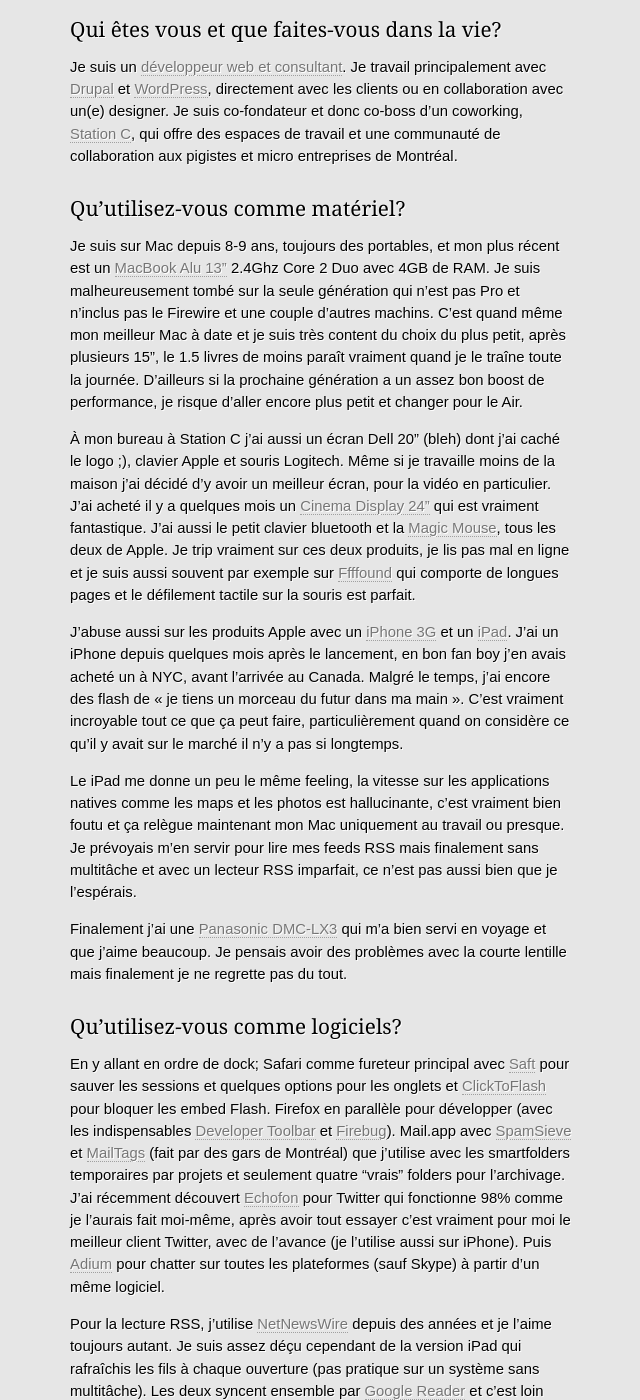
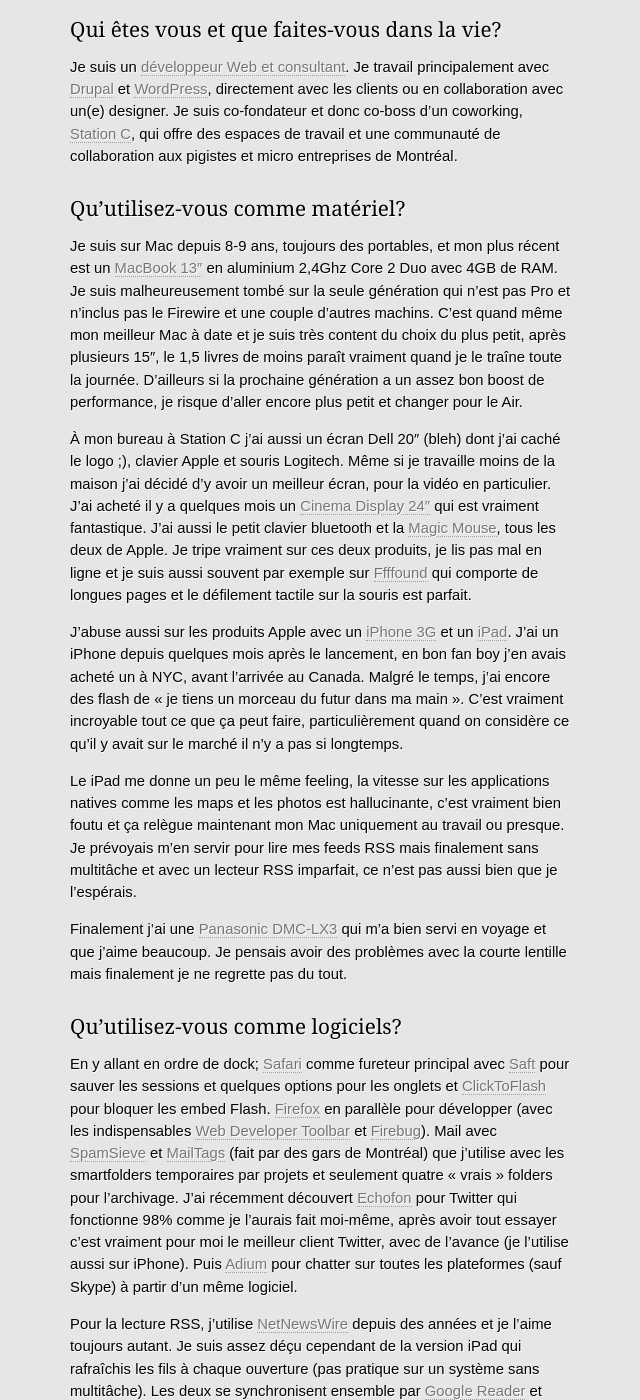
Before and after one commit to remi/utilise.ca, a Jekyll site: the page built from _posts/2010-04-20-patricktanguay.markdown, in a window 1280 px wide and 1400 px high, scrolled down 538 px. Shown: the whole window, without its empty margins (319-959 px from the left). Built offline with Jekyll 4.4.1, drawn with Linux system fonts in a browser that asks for light colours; Markdown is read by kramdown in place of the engine named in the settings; some of the changed text lies outside the part shown.

Commit message:
Fix typos and links for Patrick Tanguay

```diff
--- a/_posts/2010-04-20-patricktanguay.markdown
+++ b/_posts/2010-04-20-patricktanguay.markdown
@@ -7,34 +7,34 @@
 
 ## Qui êtes vous et que faites-vous dans la vie?
 
-Je suis un [développeur web et consultant](http://tasteofblue.ca/). Je travail principalement avec [Drupal](http://drupal.org/) et [WordPress](http://wordpress.org/), directement avec les clients ou en collaboration avec un(e) designer. Je suis co-fondateur et donc co-boss d'un coworking, [Station C](http://station-c.com/), qui offre des espaces de travail et une communauté de collaboration aux pigistes et micro entreprises de Montréal.
+Je suis un [développeur Web et consultant](http://tasteofblue.ca/). Je travail principalement avec [Drupal](http://drupal.org/) et [WordPress](http://wordpress.org/), directement avec les clients ou en collaboration avec un(e) designer. Je suis co-fondateur et donc co-boss d’un coworking, [Station C](http://station-c.com/), qui offre des espaces de travail et une communauté de collaboration aux pigistes et micro entreprises de Montréal.
 
 ## Qu’utilisez-vous comme matériel?
 
-Je suis sur Mac depuis 8-9 ans, toujours des portables, et mon plus récent est un [MacBook Alu 13"](http://www.apple.com/ca/macbookpro/) 2.4Ghz Core 2 Duo avec 4GB de RAM. Je suis malheureusement tombé sur la seule génération qui n'est pas Pro et n'inclus pas le Firewire et une couple d'autres machins. C'est quand même mon meilleur Mac à date et je suis très content du choix du plus petit, après plusieurs 15", le 1.5 livres de moins paraît vraiment quand je le traîne toute la journée. D'ailleurs si la prochaine génération a un assez bon boost de performance, je risque d'aller encore plus petit et changer pour le Air.
+Je suis sur Mac depuis 8-9 ans, toujours des portables, et mon plus récent est un [MacBook 13″](http://www.apple.com/ca/macbookpro/) en aluminium 2,4Ghz Core 2 Duo avec 4GB de RAM. Je suis malheureusement tombé sur la seule génération qui n’est pas Pro et n’inclus pas le Firewire et une couple d’autres machins. C’est quand même mon meilleur Mac à date et je suis très content du choix du plus petit, après plusieurs 15″, le 1,5 livres de moins paraît vraiment quand je le traîne toute la journée. D’ailleurs si la prochaine génération a un assez bon boost de performance, je risque d’aller encore plus petit et changer pour le Air.
 
-À mon bureau à Station C j'ai aussi un écran Dell 20" (bleh) dont j'ai caché le logo ;), clavier Apple et souris Logitech. Même si je travaille moins de la maison j'ai décidé d'y avoir un meilleur écran, pour la vidéo en particulier. J'ai acheté il y a quelques mois un [Cinema Display 24"](http://www.apple.com/ca/displays/) qui est vraiment fantastique. J'ai aussi le petit clavier bluetooth et la [Magic Mouse](http://www.apple.com/ca/magicmouse/), tous les deux de Apple. Je trip vraiment sur ces deux produits, je lis pas mal en ligne et je suis aussi souvent par exemple sur [Ffffound](http://ffffound.com/) qui comporte de longues pages et le défilement tactile sur la souris est parfait.
+À mon bureau à Station C j’ai aussi un écran Dell 20″ (bleh) dont j’ai caché le logo ;), clavier Apple et souris Logitech. Même si je travaille moins de la maison j’ai décidé d’y avoir un meilleur écran, pour la vidéo en particulier. J’ai acheté il y a quelques mois un [Cinema Display 24″](http://www.apple.com/ca/displays/) qui est vraiment fantastique. J’ai aussi le petit clavier bluetooth et la [Magic Mouse](http://www.apple.com/ca/magicmouse/), tous les deux de Apple. Je tripe vraiment sur ces deux produits, je lis pas mal en ligne et je suis aussi souvent par exemple sur [Ffffound](http://ffffound.com/) qui comporte de longues pages et le défilement tactile sur la souris est parfait.
 
-J'abuse aussi sur les produits Apple avec un [iPhone 3G](http://www.apple.com/ca/iphone/) et un [iPad](http://www.apple.com/ca/ipad/). J'ai un iPhone depuis quelques mois après le lancement, en bon fan boy j'en avais acheté un à NYC, avant l'arrivée au Canada. Malgré le temps, j'ai encore des flash de « je tiens un morceau du futur dans ma main ». C'est vraiment incroyable tout ce que ça peut faire, particulièrement quand on considère ce qu'il y avait sur le marché il n'y a pas si longtemps.
+J’abuse aussi sur les produits Apple avec un [iPhone 3G](http://www.apple.com/ca/iphone/) et un [iPad](http://www.apple.com/ca/ipad/). J’ai un iPhone depuis quelques mois après le lancement, en bon fan boy j’en avais acheté un à NYC, avant l’arrivée au Canada. Malgré le temps, j’ai encore des flash de « je tiens un morceau du futur dans ma main ». C’est vraiment incroyable tout ce que ça peut faire, particulièrement quand on considère ce qu’il y avait sur le marché il n’y a pas si longtemps.
 
-Le iPad me donne un peu le même feeling, la vitesse sur les applications natives comme les maps et les photos est hallucinante, c'est vraiment bien foutu et ça relègue maintenant mon Mac uniquement au travail ou presque. Je prévoyais m'en servir pour lire mes feeds RSS mais finalement sans multitâche et avec un lecteur RSS imparfait, ce n'est pas aussi bien que je l'espérais.
+Le iPad me donne un peu le même feeling, la vitesse sur les applications natives comme les maps et les photos est hallucinante, c’est vraiment bien foutu et ça relègue maintenant mon Mac uniquement au travail ou presque. Je prévoyais m’en servir pour lire mes feeds RSS mais finalement sans multitâche et avec un lecteur RSS imparfait, ce n’est pas aussi bien que je l’espérais.
 
-Finalement j'ai une [Panasonic DMC-LX3](http://www.dpreview.com/reviews/panasonicdmclx3/) qui m'a bien servi en voyage et que j'aime beaucoup. Je pensais avoir des problèmes avec la courte lentille mais finalement je ne regrette pas du tout.
+Finalement j’ai une [Panasonic DMC-LX3](http://www.dpreview.com/reviews/panasonicdmclx3/) qui m’a bien servi en voyage et que j’aime beaucoup. Je pensais avoir des problèmes avec la courte lentille mais finalement je ne regrette pas du tout.
 
 ## Qu’utilisez-vous comme logiciels?
 
-En y allant en ordre de dock; Safari comme fureteur principal avec [Saft](http://haoli.dnsalias.com/Saft/index.html) pour sauver les sessions et quelques options pour les onglets et [ClickToFlash](http://clicktoflash.com/) pour bloquer les embed Flash. Firefox en parallèle pour développer (avec les indispensables [Developer Toolbar]() et [Firebug](http://getfirebug.com)). Mail.app avec [SpamSieve](http://c-command.com/spamsieve/) et [MailTags](http://indev.ca/MailTags.html) (fait par des gars de Montréal) que j'utilise avec les smartfolders temporaires par projets et seulement quatre "vrais" folders pour l'archivage. J'ai récemment découvert [Echofon](http://www.echofon.com/twitter/mac/) pour Twitter qui fonctionne 98% comme je l'aurais fait moi-même, après avoir tout essayer c'est vraiment pour moi le meilleur client Twitter, avec de l'avance (je l'utilise aussi sur iPhone). Puis [Adium](http://adium.im/) pour chatter sur toutes les plateformes (sauf Skype) à partir d'un même logiciel.
+En y allant en ordre de dock; [Safari](http://www.apple.com/ca/safari/) comme fureteur principal avec [Saft](http://haoli.dnsalias.com/Saft/index.html) pour sauver les sessions et quelques options pour les onglets et [ClickToFlash](http://clicktoflash.com/) pour bloquer les embed Flash. [Firefox](http://getfirefox.com) en parallèle pour développer (avec les indispensables [Web Developer Toolbar](http://chrispederick.com/work/web-developer/) et [Firebug](http://getfirebug.com)). Mail avec [SpamSieve](http://c-command.com/spamsieve/) et [MailTags](http://indev.ca/MailTags.html) (fait par des gars de Montréal) que j’utilise avec les smartfolders temporaires par projets et seulement quatre « vrais » folders pour l’archivage. J’ai récemment découvert [Echofon](http://www.echofon.com/twitter/mac/) pour Twitter qui fonctionne 98% comme je l’aurais fait moi-même, après avoir tout essayer c’est vraiment pour moi le meilleur client Twitter, avec de l’avance (je l’utilise aussi sur iPhone). Puis [Adium](http://adium.im/) pour chatter sur toutes les plateformes (sauf Skype) à partir d’un même logiciel.
 
-Pour la lecture RSS, j'utilise [NetNewsWire](http://www.newsgator.com/individuals/netnewswire/) depuis des années et je l'aime toujours autant. Je suis assez déçu cependant de la version iPad qui rafraîchis les fils à chaque ouverture (pas pratique sur un système sans multitâche). Les deux syncent ensemble par [Google Reader](http://www.google.com/reader/) et c'est loin d'être parfait. Ceci dit, c'est presqu'une version alpha, on verras la prochaine.
+Pour la lecture RSS, j’utilise [NetNewsWire](http://www.newsgator.com/individuals/netnewswire/) depuis des années et je l’aime toujours autant. Je suis assez déçu cependant de la version iPad qui rafraîchis les fils à chaque ouverture (pas pratique sur un système sans multitâche). Les deux se synchronisent ensemble par [Google Reader](http://www.google.com/reader/) et c’est loin d’être parfait. Ceci dit, c’est presque une version alpha, on verra la prochaine.
 
-Pour le travail (code), pour écrire et en fait pour mes notes sur toutes sortes de choses, j'utilise [Textmate](http://macromates.com/), comme bien du monde. J'ai une licence depuis longtemps (numéro de série #351, essayez de battre ça!) et aucune intention de changer, un peu comme Echofon, ça fonctionne exactement comme je l'aurais fait moi-même. J'utilise [Transmit](http://www.panic.com/transmit/) avec ça pour le FTP.
+Pour le travail (code), pour écrire et en fait pour mes notes sur toutes sortes de choses, j’utilise [TextMate](http://macromates.com/), comme bien du monde. J’ai une licence depuis longtemps (numéro de série #351, essayez de battre ça!) et aucune intention de changer, un peu comme Echofon, ça fonctionne exactement comme je l’aurais fait moi-même. J’utilise [Transmit](http://www.panic.com/transmit/) avec ça pour le FTP.
 
-Pour m'organiser j'utilise une version soft du GTD et je liste mes tâches et projets dans [The Hit List](http://www.potionfactory.com/thehitlist/), c'est un trèèèès rare logiciel avec un look papier que j'aime quand même. Un autre logiciel qui fit super bien avec ma façon de travailler. Pour m'organiser côté fichiers, j'utilise [Path Finder](http://www.cocoatech.com/), un espèce de "turbo" finder qui ajoute pas mal de fonctionalité. Plusieurs fois par jour j'ai aussi besoin de [1Password](http://agilewebsolutions.com/products/1Password) qui centralise mes mots de passe pour les différents sites ou je suis membre mais aussi mes informations serveurs pour le travail.
+Pour m’organiser, j’utilise une version soft du GTD et je liste mes tâches et projets dans [The Hit List](http://www.potionfactory.com/thehitlist/), c’est un trèèèès rare logiciel avec un look papier que j’aime quand même. Un autre logiciel qui fit super bien avec ma façon de travailler. Pour m’organiser côté fichiers, j’utilise [Path Finder](http://www.cocoatech.com/), un espèce de « turbo » Finder qui ajoute pas mal de fonctionalité. Plusieurs fois par jour j’ai aussi besoin de [1Password](http://agilewebsolutions.com/products/1Password) qui centralise mes mots de passe pour les différents sites ou je suis membre mais aussi mes informations serveurs pour le travail.
 
-J'aime bien [SizeUp](http://www.irradiatedsoftware.com/sizeup/) qui ajoute des "hot keys" pour maximizer, re-dimensionner et positionner les fenêtres d'applications, très pratique.
+J’aime bien [SizeUp](http://www.irradiatedsoftware.com/sizeup/) qui ajoute des « hot keys » pour maximizer, re-dimensionner et positionner les fenêtres d’applications, très pratique.
 
-Ça fait le tour de ce que j'utilise vraiment tous les jours. Quelques autres favoris que j'utilise régulièrement; [Xtorrent](http://www.xtorrentp2p.com/), je pense qu'il y a maintenant mieux mais j'aime la simplicité et l'outil de recherche intégré. J'essai d'utiliser régulièrement [SuperDuper](http://www.shirt-pocket.com/SuperDuper/SuperDuperDescription.html) pour les backups, vraiment bien foutu et indispensable. Je ne fait plus de design donc ça me sert moins mais j'aime beaucoup [LittleSnapper](http://www.realmacsoftware.com/littlesnapper/) pour prendre des captures d'écran et archiver/classer celles-ci. Bien fait, clean et un bon fit visuel avec les applications Apple.
+Ça fait le tour de ce que j’utilise vraiment tous les jours. Quelques autres favoris que j’utilise régulièrement; [Xtorrent](http://www.xtorrentp2p.com/), je pense qu’il y a maintenant mieux mais j’aime la simplicité et l’outil de recherche intégré. J’essai d’utiliser régulièrement [SuperDuper](http://www.shirt-pocket.com/SuperDuper/SuperDuperDescription.html) pour les backups, vraiment bien foutu et indispensable. Je ne fait plus de design donc ça me sert moins mais j’aime beaucoup [LittleSnapper](http://www.realmacsoftware.com/littlesnapper/) pour prendre des captures d’écran et archiver/classer celles-ci. Bien fait, clean et un bon fit visuel avec les applications Apple.
 
 ## L’unique outil dont vous ne pourriez absolument vous passer, et pourquoi?
 
-Je pourrais dire le fureteur parce que j'y passe tellement de temps mais il y en a plusieurs de disponible. Un peu plus unique et dont j'aurais beaucoup de difficulté à me séparer; [Quicksilver](http://docs.blacktree.com/quicksilver/what_is_quicksilver). Je lance tout à partir de ce petit "launcher" et il est juste assez configurable pour bien l'adapter à mon usage. C'est devenu un automatisme et j'aurais de la difficulté à m'en passer.
+Je pourrais dire le fureteur parce que j’y passe tellement de temps mais il y en a plusieurs de disponible. Un peu plus unique et dont j’aurais beaucoup de difficulté à me séparer; [Quicksilver](http://docs.blacktree.com/quicksilver/what_is_quicksilver). Je lance tout à partir de ce petit « launcher » et il est juste assez configurable pour bien l’adapter à mon usage. C’est devenu un automatisme et j’aurais de la difficulté à m’en passer.
```
